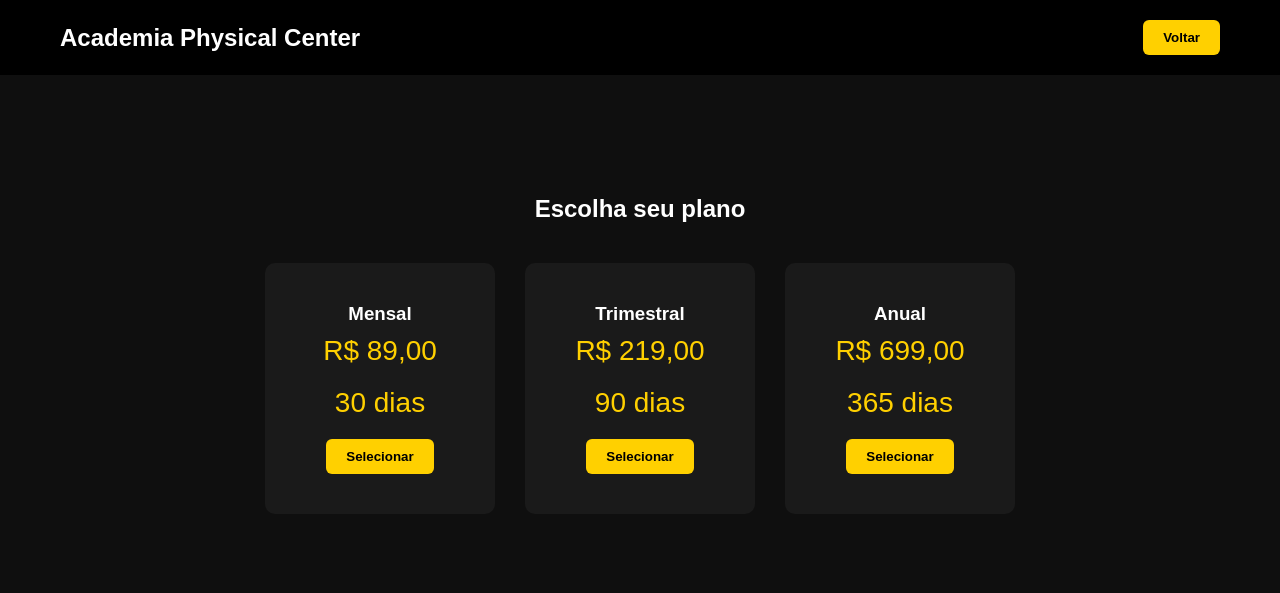
After one commit to Mxtheus-Dev/projeto-academia, a PHP site: page /planos.php in a window 1280 px wide. The commit adds this page. Shown: the top 593 px of the page. Run offline with PHP 8.4, Linux system fonts and the light colour scheme; data comes from the database, SQL or seed files in the repository.

Commit message:
Adicionado tela para os planos

```diff
--- a/index.php
+++ b/index.php
@@ -89,7 +89,9 @@ $planos = $stmt->fetchAll(PDO::FETCH_ASSOC);
                         R$ <?= number_format($plano['preco'], 2, ',', '.') ?>
                     </p>
 
+                    <a href="planos.php?plano=<?= $plano['id'] ?>">
                     <button type="button">Assinar</button>
+                    </a>
 
                 </div>
             <?php endforeach; ?>
--- /dev/null
+++ b/planos.php
@@ -0,0 +1,64 @@
+<?php
+require "database.php";
+
+/* ============================
+   BUSCAR PLANOS
+============================ */
+$planos = $db->query("SELECT * FROM planos")->fetchAll();
+
+// Captura plano vindo da URL
+$planoSelecionado = $_GET['plano'] ?? '';
+?>
+
+<!DOCTYPE html>
+<html lang="pt-BR">
+<head>
+<meta charset="UTF-8">
+<title>Planos</title>
+<link rel="stylesheet" href="style.css">
+</head>
+
+<body>
+
+<header>
+    <div class="header-container">
+        <h1 class="logo">Academia Physical Center</h1>
+
+        <div class="header-buttons">
+            <a href="index.php">
+                <button type="button">Voltar</button>
+            </a>
+        </div>
+    </div>
+</header>
+
+<div class="planos" style="margin-top:40px;">
+
+    <h2>Escolha seu plano</h2>
+
+    <div class="cards">
+
+        <?php foreach ($planos as $p): ?>
+
+            <div class="card <?= ($planoSelecionado == $p['id']) ? 'destaque' : '' ?>">
+
+                <h3><?= htmlspecialchars($p['nome']) ?></h3>
+
+                <p>R$ <?= number_format($p['preco'], 2, ',', '.') ?></p>
+
+                <p><?= $p['duracao'] ?> dias</p>
+
+                <a href="cadastro.php?plano=<?= $p['nome'] ?>">
+                    <button>Selecionar</button>
+                </a>
+
+            </div>
+
+        <?php endforeach; ?>
+
+    </div>
+
+</div>
+
+</body>
+</html>
```
Also changed, not shown: cadastro.php (+12 -5 lines).
